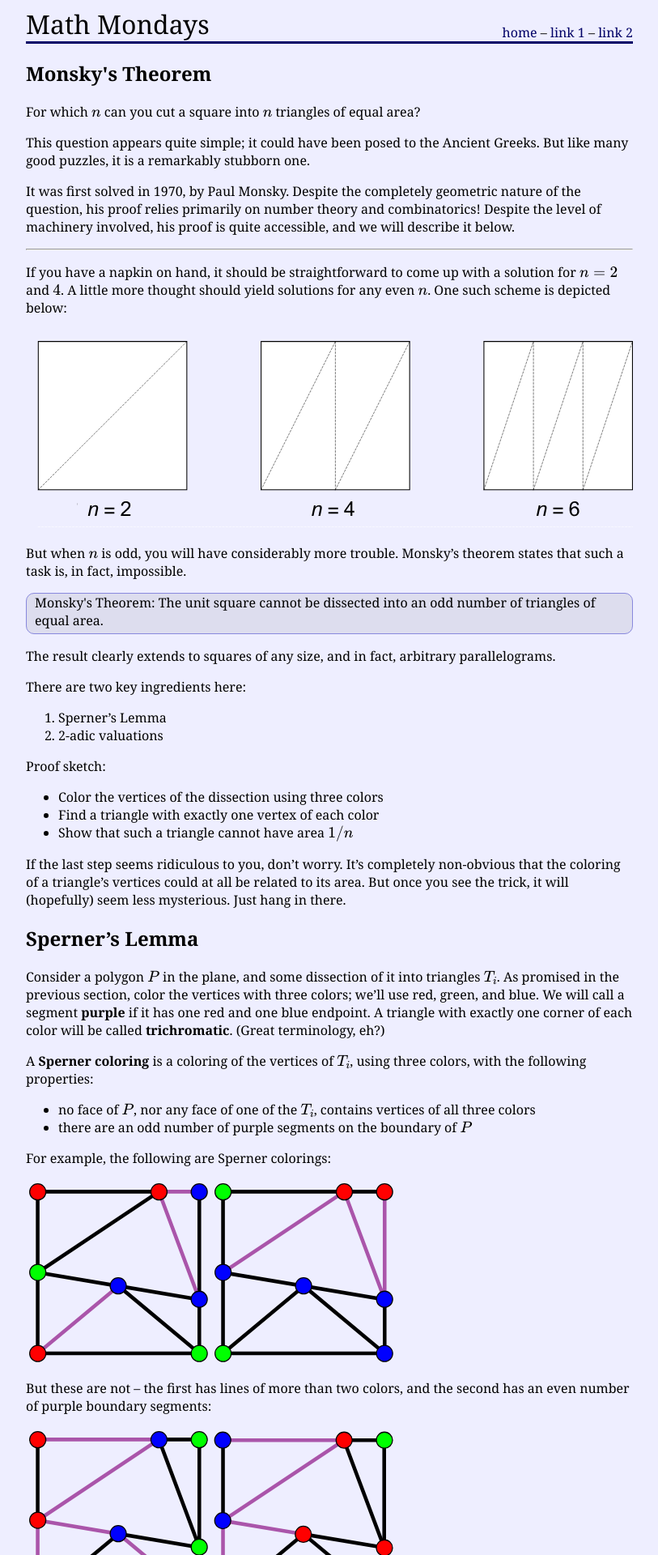
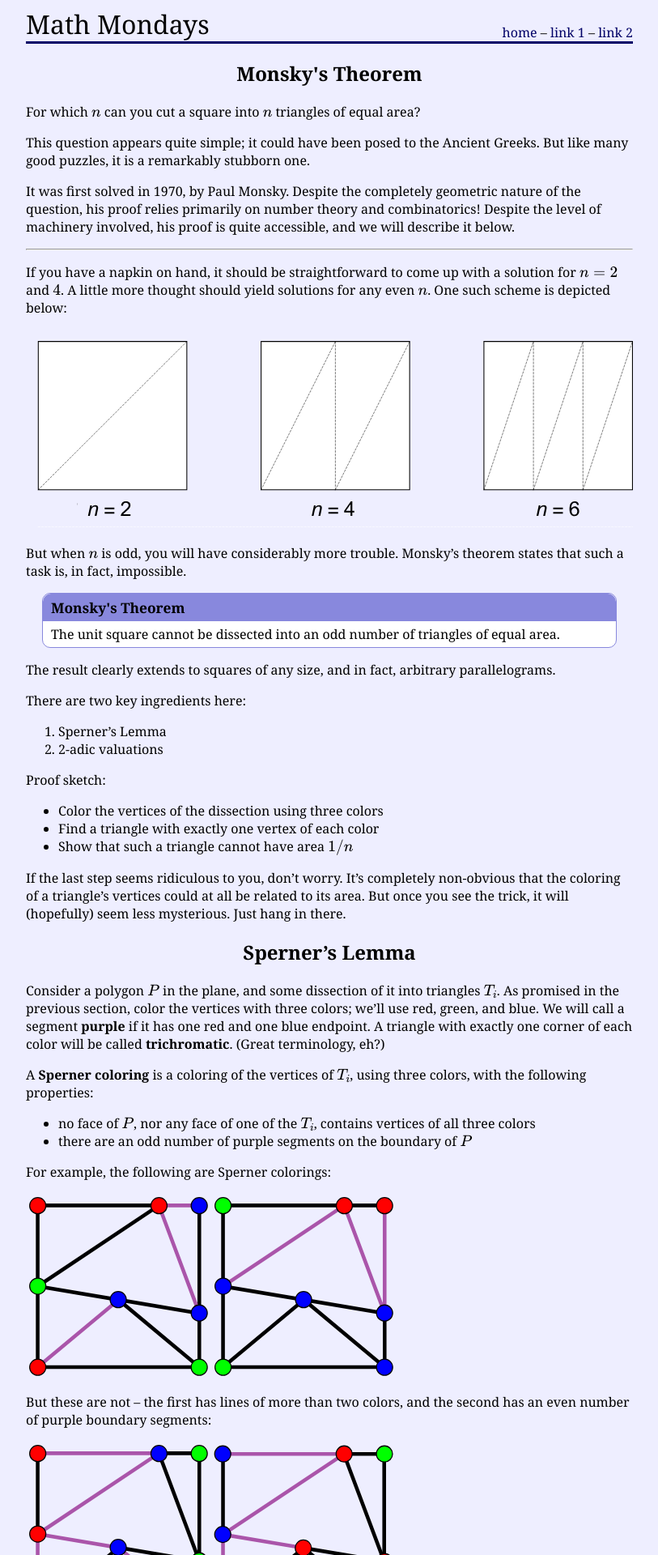
Before and after one commit to HenrySwanson/math-mondays, a Jekyll site: the page built from _posts/2018-09-24-monskys-theorem.md, in a window 1280 px wide. Shown: the top 1920 px of the page at 81% size, without its empty margins (233-1046 px from the left). Built offline with Jekyll 4.4.1, drawn with Linux system fonts in a browser that asks for light colours; formulas are drawn with MathJax 3; some of the changed text lies outside the part shown.

Commit message:
Do some formatting changes
Not pretty but prettier

```diff
--- a/_includes/meta.html
+++ b/_includes/meta.html
@@ -1,5 +1,3 @@
-    <!-- TODO understand this -->
-
     <meta charset="utf-8" />
     <meta content='text/html; charset=utf-8' http-equiv='Content-Type'>
     <meta http-equiv='X-UA-Compatible' content='IE=edge'>
--- a/_layouts/default.html
+++ b/_layouts/default.html
@@ -5,12 +5,11 @@
 
     {% include meta.html %}
 
-    <!-- TODO i don't understand these sections -->
     <!--[if lt IE 9]>
       <script src="http://html5shiv.googlecode.com/svn/trunk/html5.js"></script>
     <![endif]-->
 
-    <link rel="stylesheet" type="text/css" href="{{ site.baseurl }}/style.css" />
+    <link rel="stylesheet" type="text/css" href="{{ site.baseurl }}/css/style.css" />
     <link rel="alternate" type="application/rss+xml" title="{{ site.name }} - {{ site.description }}" href="{{ site.baseurl }}/feed.xml" />
 
     {% if page.use_math %}
--- a/_posts/2018-09-24-monskys-theorem.md
+++ b/_posts/2018-09-24-monskys-theorem.md
@@ -26,7 +26,8 @@ If you have a napkin on hand, it should be straightforward to come up with a sol
 But when $n$ is odd, you will have considerably more trouble. Monsky's theorem states that such a task is, in fact, impossible.
 
 <div class="theorem-box">
-Monsky's Theorem: The unit square cannot be dissected into an odd number of triangles of equal area.
+<div class="theorem-title">Monsky's Theorem</div>
+The unit square cannot be dissected into an odd number of triangles of equal area.
 </div>
 
 The result clearly extends to squares of any size, and in fact, arbitrary parallelograms.
@@ -64,8 +65,10 @@ But these are not -- the first has lines of more than two colors, and the second
 In this format, Sperner's lemma can be stated as:
 
 <div class="theorem-box">
-Sperner's Lemma: Given a Sperner coloring of $(P, T_i)$, there is at least one trichromatic triangle. <!--TODO theorem-box-->
-
+<div class="theorem-title">Sperner's Lemma</div>
+Given a Sperner coloring of $(P, T_i)$, there is at least one trichromatic triangle.
+<br>
+<br>
 Check the examples above, both Sperner colorings have trichromatic triangles. The first non-Sperner coloring has one, but the other does not.
 </div>
 
@@ -140,13 +143,15 @@ Given a point $(x,y)$ in the plane, we'll color it:
 This coloring has some interesting properties, which we'll establish quickly.
 
 <div class="theorem-box">
-Claim: if $P$ is a red point, then $Q$ and $Q-P$ have the same color.
+<div class="theorem-title">Claim</div>
+If $P$ is a red point, then $Q$ and $Q-P$ have the same color.
 </div>
 
 *Proof*: This is a good exercise for the reader. Make use of the fact that, if $\nu_2(a) > 0$ and $\nu_2(x) \le 0$, then $\nu_2(x - a) \ge \min(\nu_2(x), \nu_2(a)) = \nu_2(x)$. On the other hand, if $\nu_2(x) > 0$, then $\nu_2(x - a) > 0$ as well.
 
 <div class="theorem-box">
-Claim: If we forget the dissection for a second, and pick *any* three collinear points in the plane, they cannot all be different colors.
+<div class="theorem-title">Claim</div>
+If we forget the dissection for a second, and pick <i>any</i> three collinear points in the plane, they cannot all be different colors.
 </div>
 
 *Proof*: Let $P_r$, $P_g$, and $P_b$ be three points, colored red, green, and blue, respectively. We must show they can't be collinear; equivalently, the vectors $P_g - P_r$ and $P_b - P_r$ are not parallel. This is a question about linear independence, so we'd better take a determinant. Let $P_g - P_r = (x_g, y_g)$, and $P_b - P_r = (x_b, y_b)$.
--- a/_sass/_variables.scss
+++ b/_sass/_variables.scss
@@ -4,19 +4,13 @@
 //
 
 // Colors
-$blue: #0000ff;
+$background: #eeeeff;
+
 $header-blue: #000066;
 $navbar-blue: #0000ff;
 
-$theorem-box: #ddddee;
+$theorem-box: #ffffff;
 $theorem-title: #8888dd;
-
-// Grays
-$black: #000000;
-$dark-gray: #333333;
-$gray: #777777;
-$light-gray: #eeeeee;
-$white: #eeeeff;
 
 // Font stacks TODO
 $helvetica: Helvetica, Arial, sans-serif;
--- a/style.scss
+++ b/css/style.scss
@@ -8,9 +8,13 @@
 //
 
 body {
-  background-color: $white;
+  background-color: $background;
   font-family: Georgia, serif;
   font-size: 12pt;
+}
+
+h1 {
+  text-align: center;
 }
 
 header {
@@ -50,6 +54,7 @@ footer {
 
 .theorem-box {
   background-color: $theorem-box;
+  margin: 0 20px;
   padding: 0 10px 5px;
   border-radius: 10px;
   border: 1px solid $theorem-title;
@@ -58,7 +63,8 @@ footer {
 .theorem-box .theorem-title {
   background-color: $theorem-title;
   font-weight: bold;
-  margin: 0 -10px;
+  font-size: 13pt;
+  margin: 0 -10px 5px;
   padding: 5px 10px;
   border-radius: 10px 10px 0 0;
 }
```
